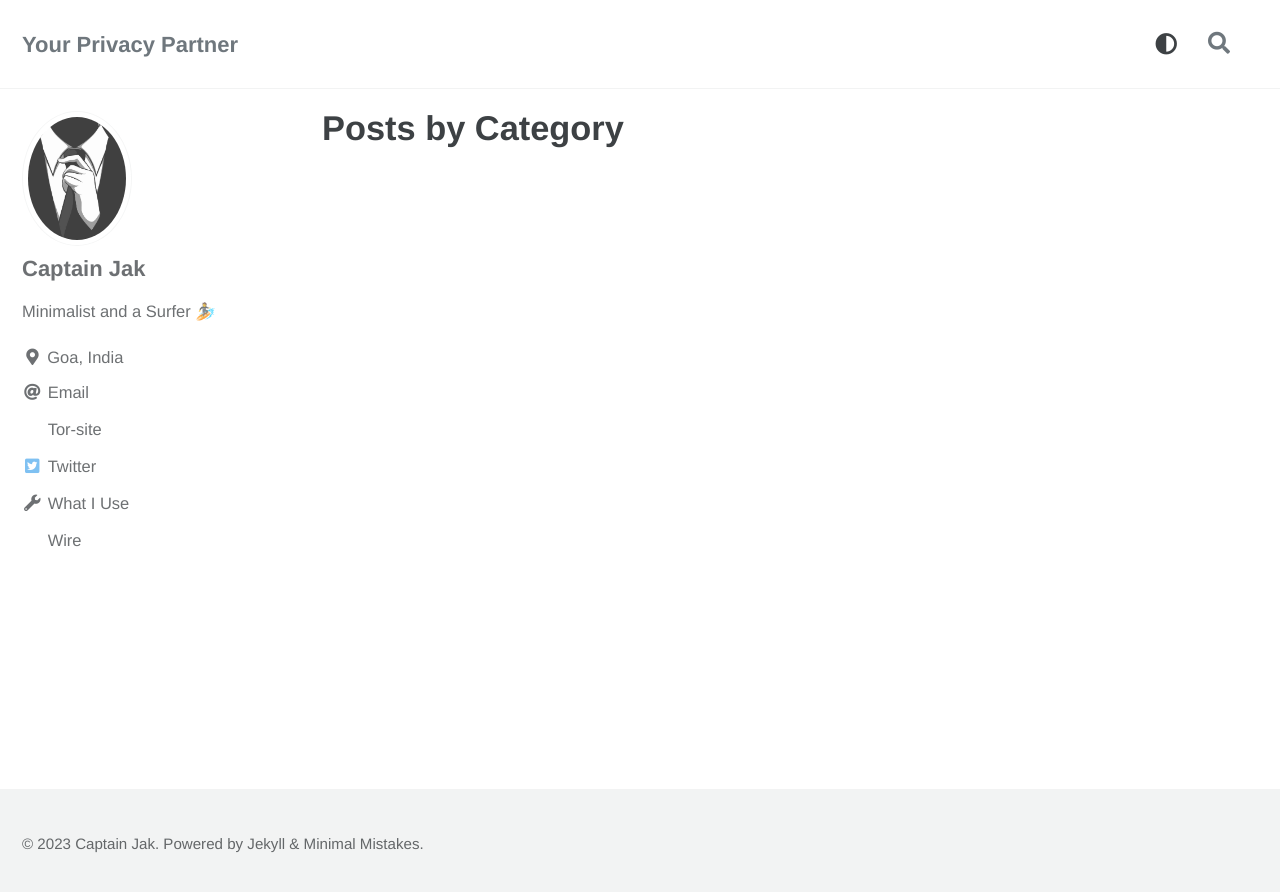
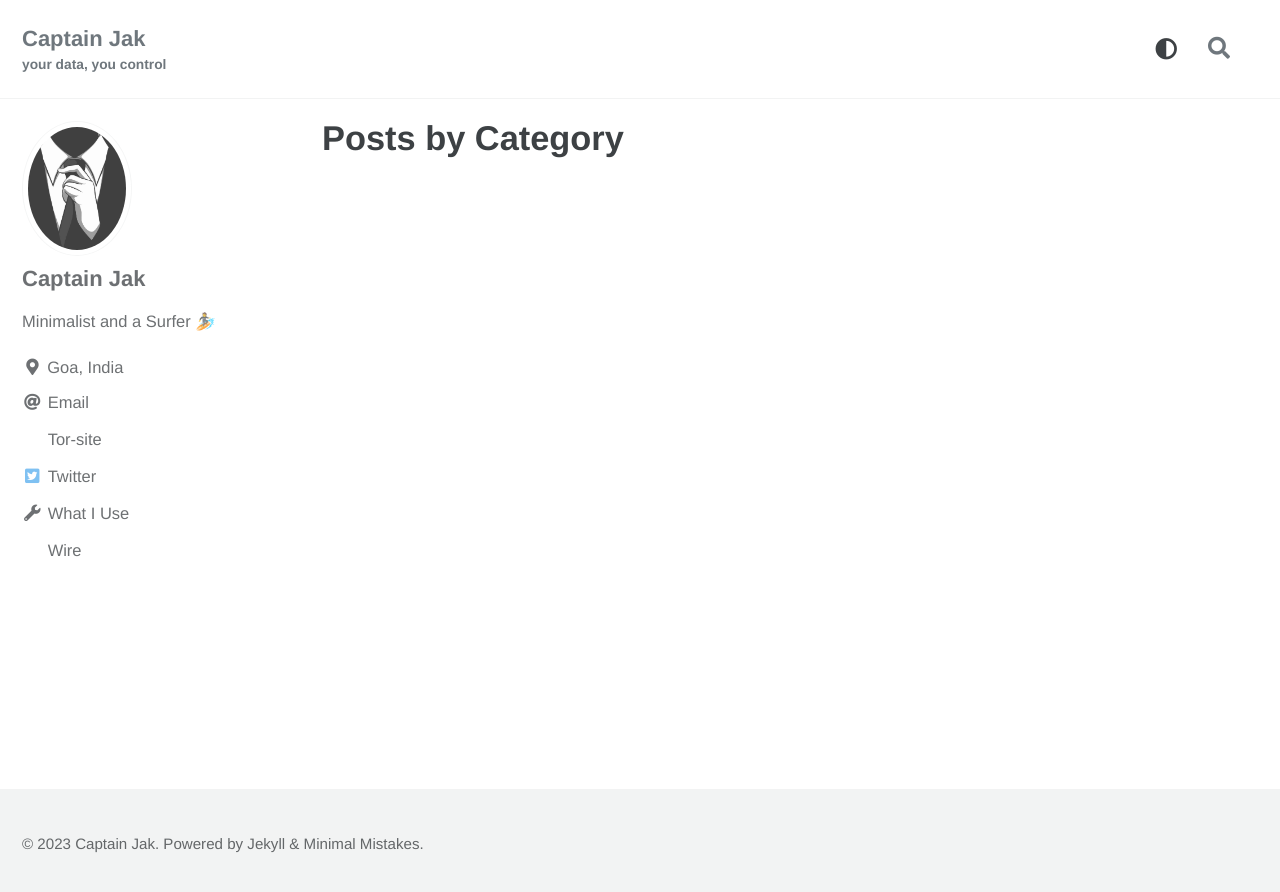
Before and after one commit to jakirhussainp7/captainjak, a Jekyll site: the page built from _pages/category-archive.md, in a window 1280 px wide. Shown: the top 892 px of the page. Built offline with Jekyll 4.4.1, drawn with Linux system fonts in a browser that asks for light colours; cached includes are drawn as plain includes; a style sheet for code colours, icons or effects is not loaded.

Commit message:
bio&&title,new post

```diff
--- a/_config.yml
+++ b/_config.yml
@@ -17,9 +17,9 @@
 
 # Site Settings
 locale                   : "en-US"
-title                    : "Your Privacy Partner"
+title                    : "Captain Jak"
 title_separator          : "-"
-subtitle                 : # site tagline that appears below site title in masthead
+subtitle                 : "your data, you control" #site tagline that appears below site title in masthead
 name                     : "Captain Jak"
 description              : "Analyzing data privacy for a safer tomorrow. "
 url                      : "https://jakirhussainp7.github.io" #the base hostname & protocol for your site e.g. "https://mmistakes.github.io"
```
Also changed, not shown: _posts/2023-01-09-hood-pseudonymous-social-network.md (line endings or trailing spaces).
